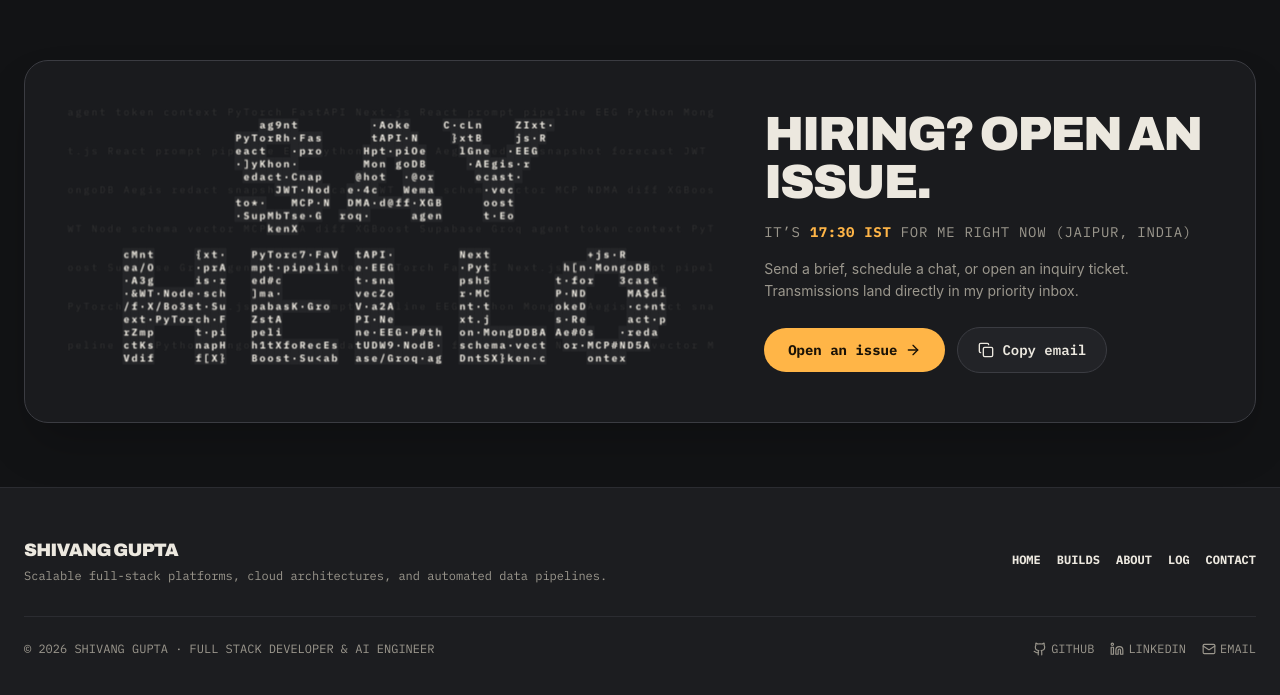
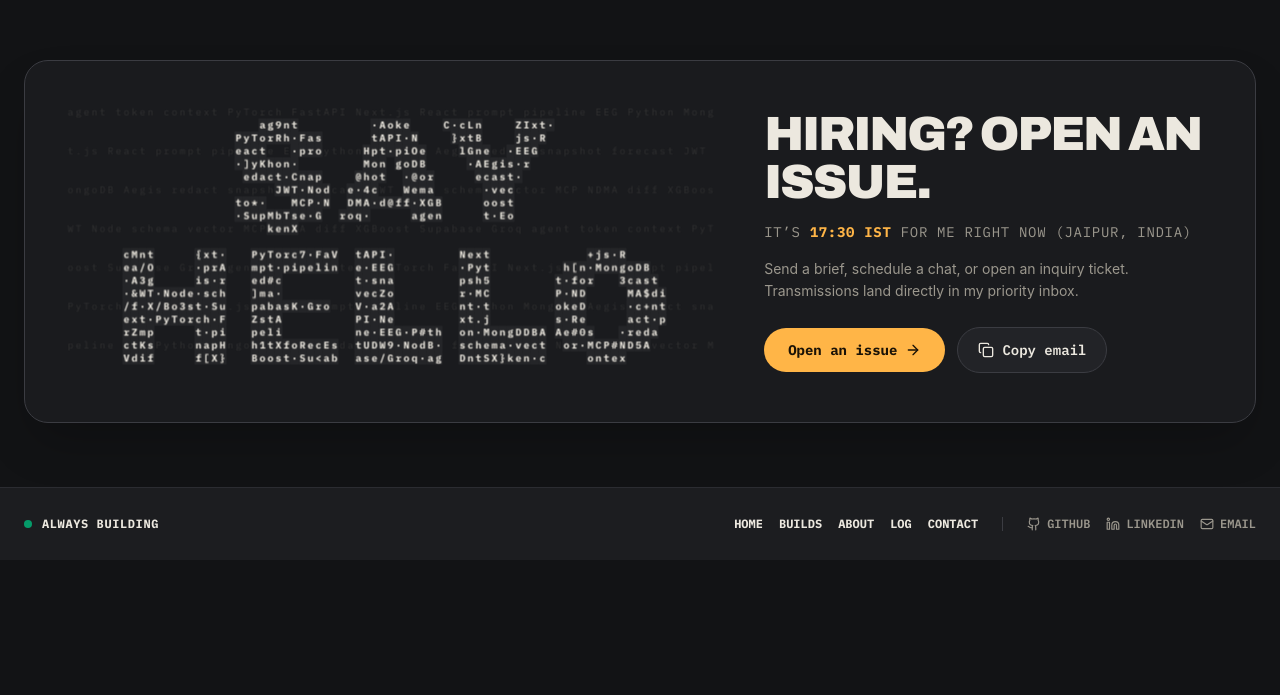
Before and after one commit to shivangguptaaa/portfolio, a Next.js app: page / in a window 1280 px wide. Shown: the part 3889-4584 px from the top of the page. After the commit the page ends 4449 px from the top, so only its background shows below. Built offline with nearby package versions, Linux system fonts and the light colour scheme; no server answers.

Commit message:
Update footer: add Always Building status and streamline links

```diff
--- a/src/components/Footer.tsx
+++ b/src/components/Footer.tsx
@@ -8,21 +8,21 @@ import { Mail } from "lucide-react";
 
 export function Footer() {
   return (
-    <footer className="border-t border-[var(--line)] bg-[var(--paper)] py-12 transition-colors relative z-10">
+    <footer className="border-t border-[var(--line)] bg-[var(--paper)] py-6 sm:py-7 transition-colors relative z-10">
       <div className="mx-auto max-w-[1360px] px-4 sm:px-6">
-        <div className="flex flex-col md:flex-row items-center justify-between gap-6">
-          {/* Brand info */}
-          <div className="text-center md:text-left">
-            <span className="font-display text-lg font-black uppercase text-[var(--fg)] tracking-tight">
-              SHIVANG GUPTA
+        <div className="flex flex-col md:flex-row items-center justify-between gap-5">
+          {/* Left: Always Building indicator */}
+          <div className="flex items-center gap-2.5">
+            <span className="h-2 w-2 rounded-full bg-emerald-500 animate-pulse" />
+            <span className="font-mono text-xs font-bold uppercase tracking-wider text-[var(--fg)]">
+              Always Building
             </span>
-            <p className="mt-1 font-mono text-xs text-[var(--muted)]">
-              {PERSONAL_INFO.tagline}
-            </p>
           </div>
 
-          {/* Quick Page Links (All Caps) */}
-          <nav className="flex flex-wrap items-center justify-center gap-4 font-mono text-xs font-bold text-[var(--fg)]">
+          {/* Right: Site Navigation & Verified Socials */}
+          <div className="flex flex-col sm:flex-row items-center gap-4 sm:gap-6 font-mono text-xs">
+            {/* Page navigation links */}
+            <nav className="flex flex-wrap items-center justify-center gap-4 font-bold text-[var(--fg)]">
               <Link href="/" className="hover:text-[var(--accent)] transition">
                 HOME
               </Link>
@@ -39,18 +39,16 @@ export function Footer() {
                 CONTACT
               </Link>
             </nav>
-        </div>
 
-        <div className="mt-8 border-t border-[var(--line)] pt-6 flex flex-col sm:flex-row items-center justify-between gap-4 font-mono text-xs text-[var(--muted)]">
-          <div>
-            © 2026 SHIVANG GUPTA · FULL STACK DEVELOPER & AI ENGINEER
-          </div>
-          <div className="flex items-center gap-4">
+            <span className="hidden sm:inline-block h-3.5 w-px bg-[var(--line-strong)]" aria-hidden="true" />
+
+            {/* Social channels */}
+            <div className="flex items-center gap-4 text-[var(--muted)] font-semibold">
               <a
                 href={PERSONAL_INFO.github}
                 target="_blank"
                 rel="noopener noreferrer"
-              className="hover:text-[var(--fg)] transition flex items-center gap-1"
+                className="hover:text-[var(--fg)] transition flex items-center gap-1.5"
               >
                 <GithubIcon className="h-3.5 w-3.5" />
                 <span>GITHUB</span>
@@ -59,14 +57,14 @@ export function Footer() {
                 href={PERSONAL_INFO.linkedin}
                 target="_blank"
                 rel="noopener noreferrer"
-              className="hover:text-[var(--fg)] transition flex items-center gap-1"
+                className="hover:text-[var(--fg)] transition flex items-center gap-1.5"
               >
                 <LinkedinIcon className="h-3.5 w-3.5" />
                 <span>LINKEDIN</span>
               </a>
               <a
                 href={`mailto:${PERSONAL_INFO.email}`}
-              className="hover:text-[var(--fg)] transition flex items-center gap-1"
+                className="hover:text-[var(--fg)] transition flex items-center gap-1.5"
               >
                 <Mail className="h-3.5 w-3.5" />
                 <span>EMAIL</span>
@@ -74,6 +72,7 @@ export function Footer() {
             </div>
           </div>
         </div>
+      </div>
     </footer>
   );
 }
```
Lines whose indentation alone changed are shown as unchanged.
